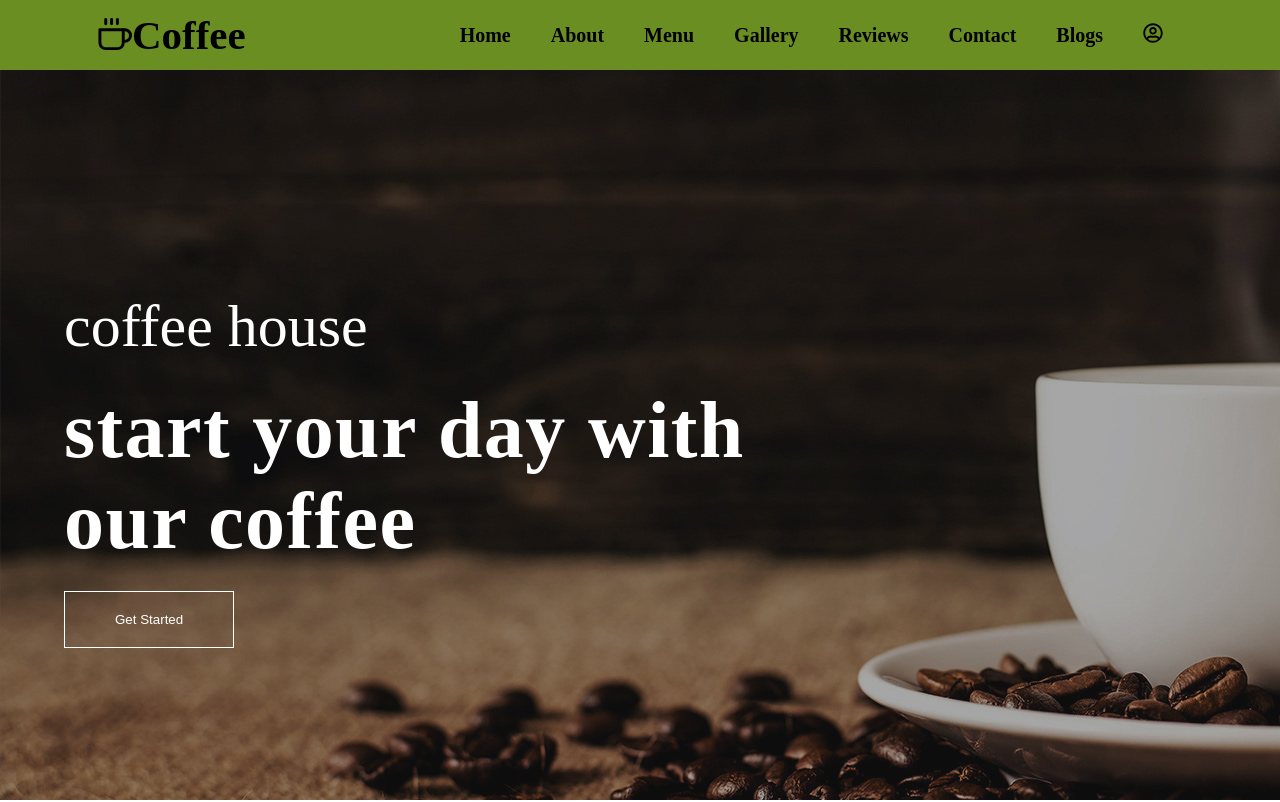
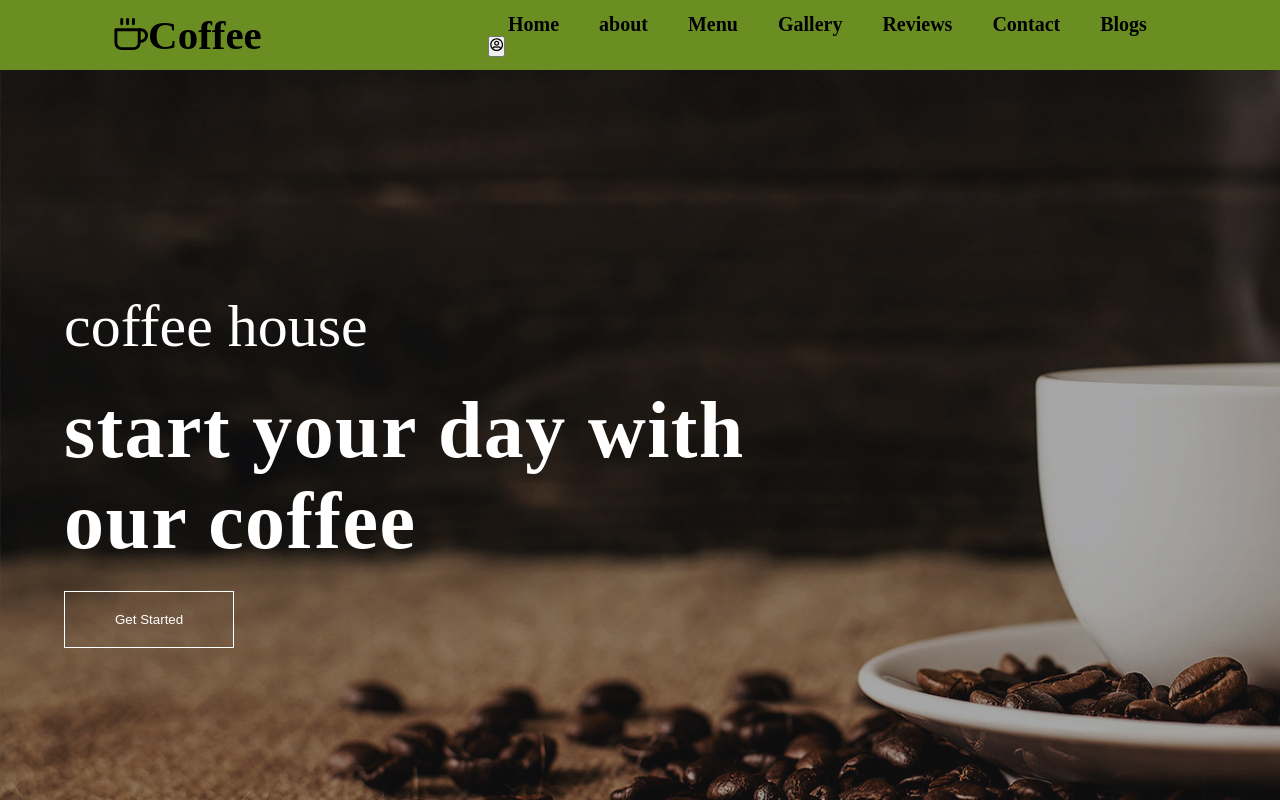
Before and after one commit to Haytam-DEV05/Coffee-Shop-Website-React.js, a React (Vite) app: page / in a window 1280 px wide. Shown: the top 802 px of the page. Built offline with nearby package versions, Linux system fonts and the light colour scheme.

Commit message:
make the nav-bare responsive

```diff
--- a/src/Components/Pages/Home/Home.css
+++ b/src/Components/Pages/Home/Home.css
@@ -51,6 +51,11 @@
 
 #header nav ul li a:hover::before {
     width: 100%;
+}
+
+
+@media (max-width:900px) {
+
 }
 
 #header #home {
--- a/src/Components/Pages/Home/Home.jsx
+++ b/src/Components/Pages/Home/Home.jsx
@@ -3,6 +3,16 @@ import { FiCoffee } from "react-icons/fi";
 import { FaRegUserCircle } from "react-icons/fa";
 
 export default function Home() {
+  const links = [
+    { id: 1, path: "home", name: "Home" },
+    { id: 2, path: "about", name: "about" },
+    { id: 3, path: "menu", name: "Menu" },
+    { id: 4, path: "gallery", name: "Gallery" },
+    { id: 5, path: "reviews", name: "Reviews" },
+    { id: 5, path: "contact", name: "Contact" },
+    { id: 5, path: "blogs", name: "Blogs" },
+  ];
+
   return (
     <header id="header">
       <nav>
@@ -10,34 +20,25 @@ export default function Home() {
           <FiCoffee />
           <h3>Coffee</h3>
         </div>
-        <ul>
-          <li>
-            <a href="#home">Home</a>
-          </li>
-          <li>
-            <a href="#about">About</a>
-          </li>
-          <li>
-            <a href="#menu">Menu</a>
-          </li>
-          <li>
-            <a href="#gallery">Gallery</a>
-          </li>
-          <li>
-            <a href="#reviews">Reviews</a>
-          </li>
-          <li>
-            <a href="#contact">Contact</a>
-          </li>
-          <li>
-            <a href="#blogs">Blogs</a>
-          </li>
-          <li>
-            <a href="">
-              <FaRegUserCircle />
-            </a>
-          </li>
-        </ul>
+        <div className="right-menu">
+          <ul>
+            {links.map((link) => {
+              return (
+                <li>
+                  <a href={link.path}>{link.name}</a>
+                </li>
+              );
+            })}
+          </ul>
+          <button>
+            <FaRegUserCircle />
+          </button>
+        </div>
+
+        {/* MOBILE MENU */}
+        {/* <div className="right-menu">
+          <div className="menu-navigation"></div>
+        </div> */}
       </nav>
 
       <div className="home" id="home">
```
